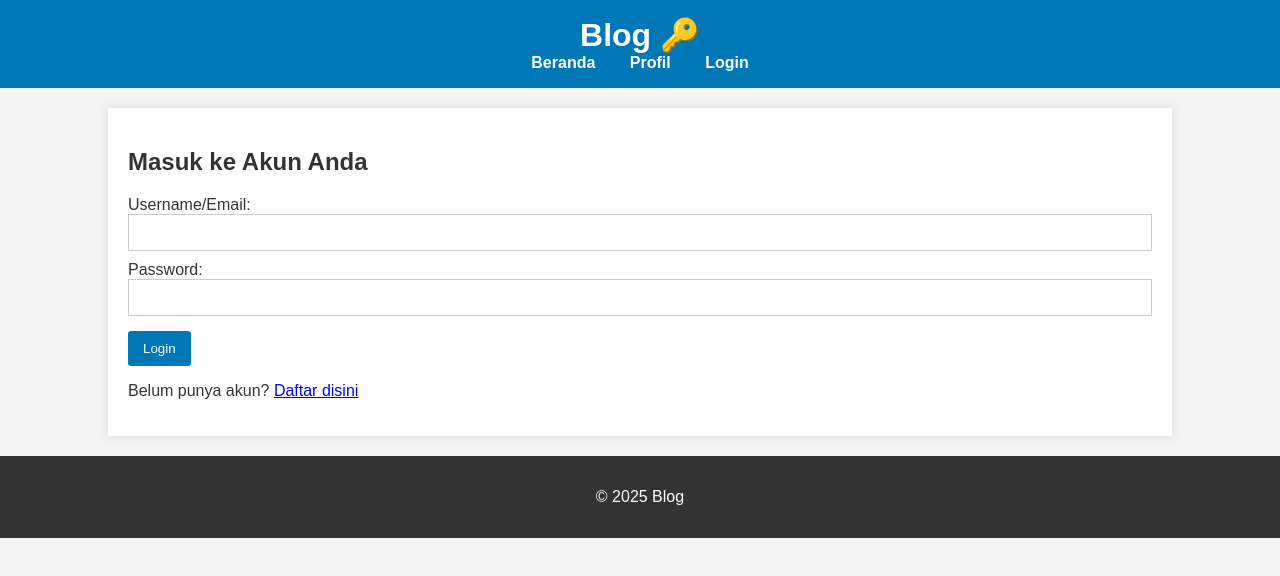
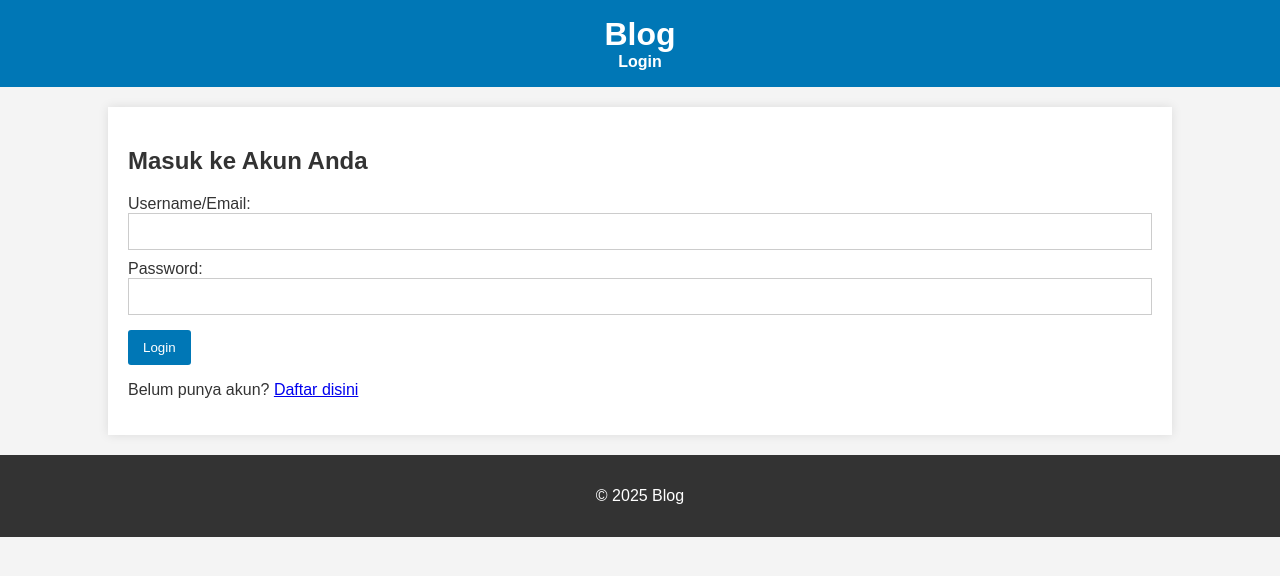
Before and after one commit to vannya28/tugas-web12, a plain HTML site: page web/login.html in a window 1280 px wide. Drawn offline with Linux system fonts and the light colour scheme.

Commit message:
login.html

```diff
--- a/web/login.html
+++ b/web/login.html
@@ -8,10 +8,8 @@
 </head>
 <body>
     <header>
-        <h1>Blog 🔑</h1>
+        <h1>Blog</h1>
         <nav>
-            <a href="index.html">Beranda</a>
-            <a href="profile.html">Profil</a>
             <a href="login.html">Login</a>
         </nav>
     </header>
@@ -29,7 +27,8 @@
                 <button type="submit">Login</button>
             </form>
 
-            <p>Belum punya akun? <a href="register.html">Daftar disini</a></p>        </section>
+            <p>Belum punya akun? <a href="register.html">Daftar disini</a></p>
+        </section>
     </main>
 
     <footer>
```
